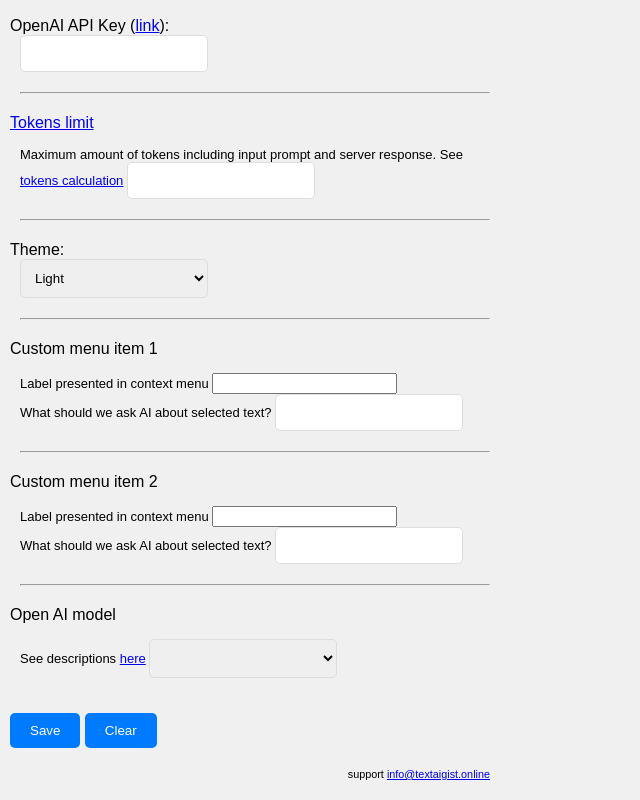
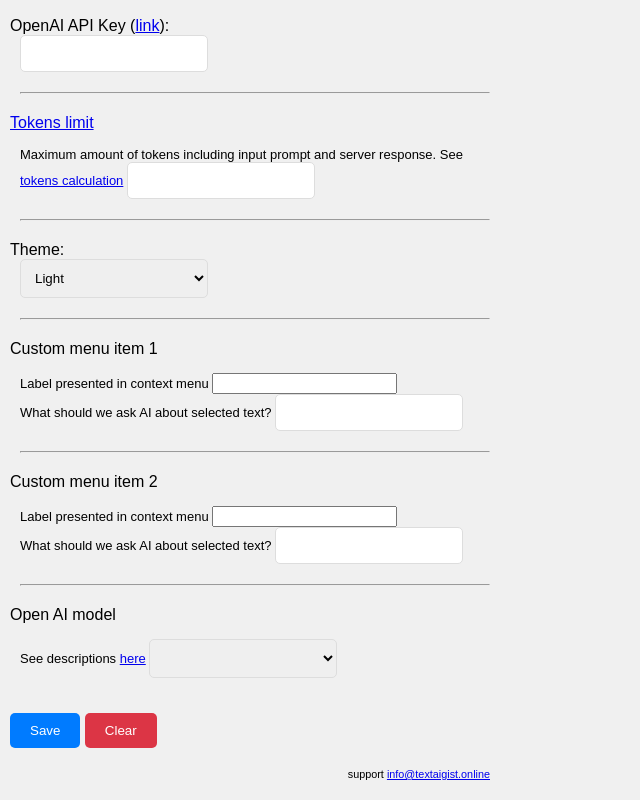
Before and after one commit to artemu78/OpenAI-API-Explorer, a browser extension: page options.html in a window 1280 px wide. Shown: the part 90-890 px from the top of the page, without its empty margins (0-640 px from the left). Drawn offline with Linux system fonts and the light colour scheme.

Commit message:
KAN-5: Change Clear button color to red

```diff
--- a/options.html
+++ b/options.html
@@ -46,6 +46,12 @@
       }
       .button:hover {
         background-color: #0056b3;
+      }
+      .button-red {
+        background-color: #dc3545;
+      }
+      .button-red:hover {
+        background-color: #a71d2a;
       }
       #status {
         margin: 20px;
@@ -171,7 +177,7 @@
 
     <div class="label">
       <input type="button" value="Save" id="saveButton" class="button" />
-      <input type="button" value="Clear" id="clearButton" class="button" />
+      <input type="button" value="Clear" id="clearButton" class="button button-red" />
     </div>
     <div id="status"></div>
     <div class="support">
```
Also changed, not shown: manifest.json.
